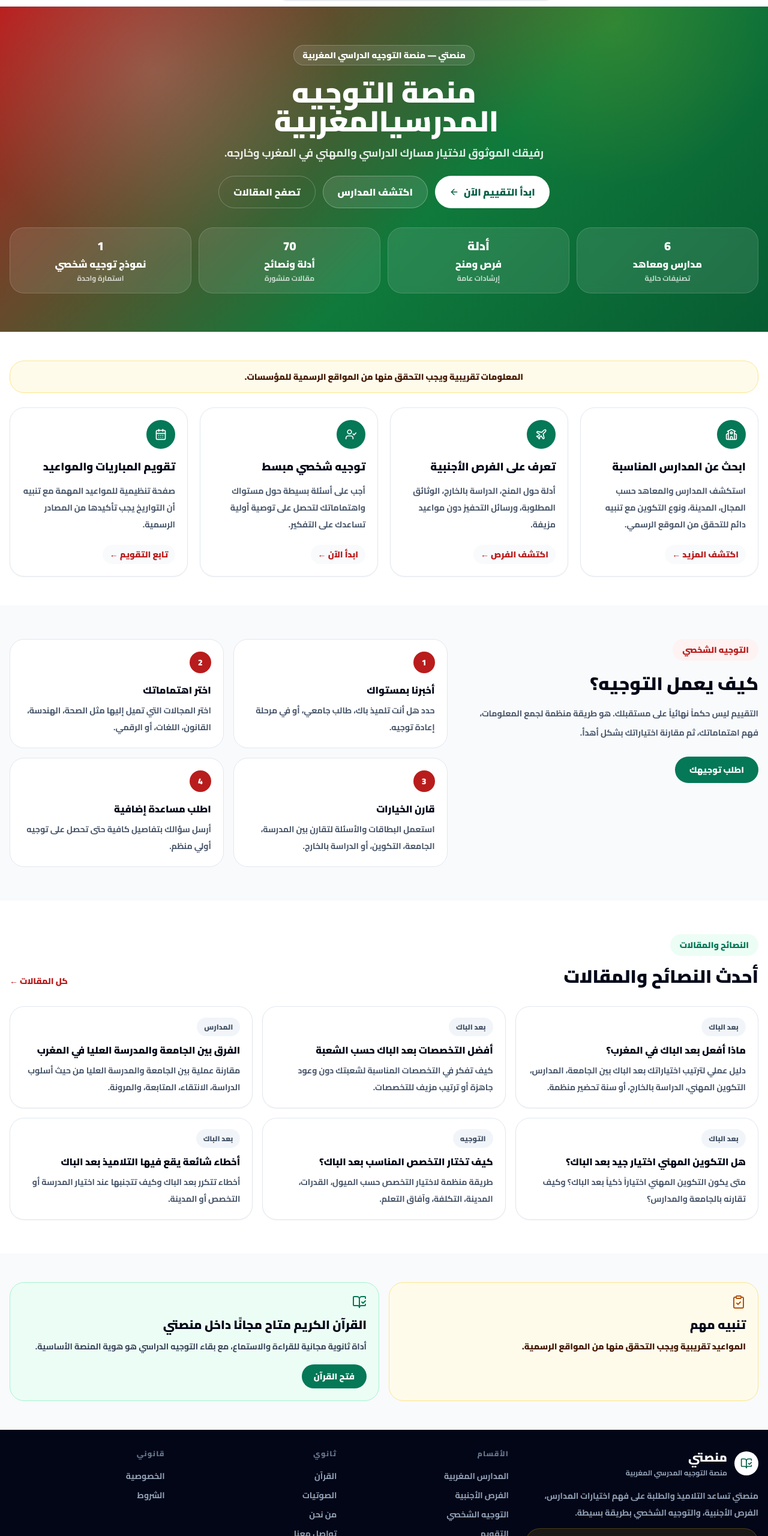
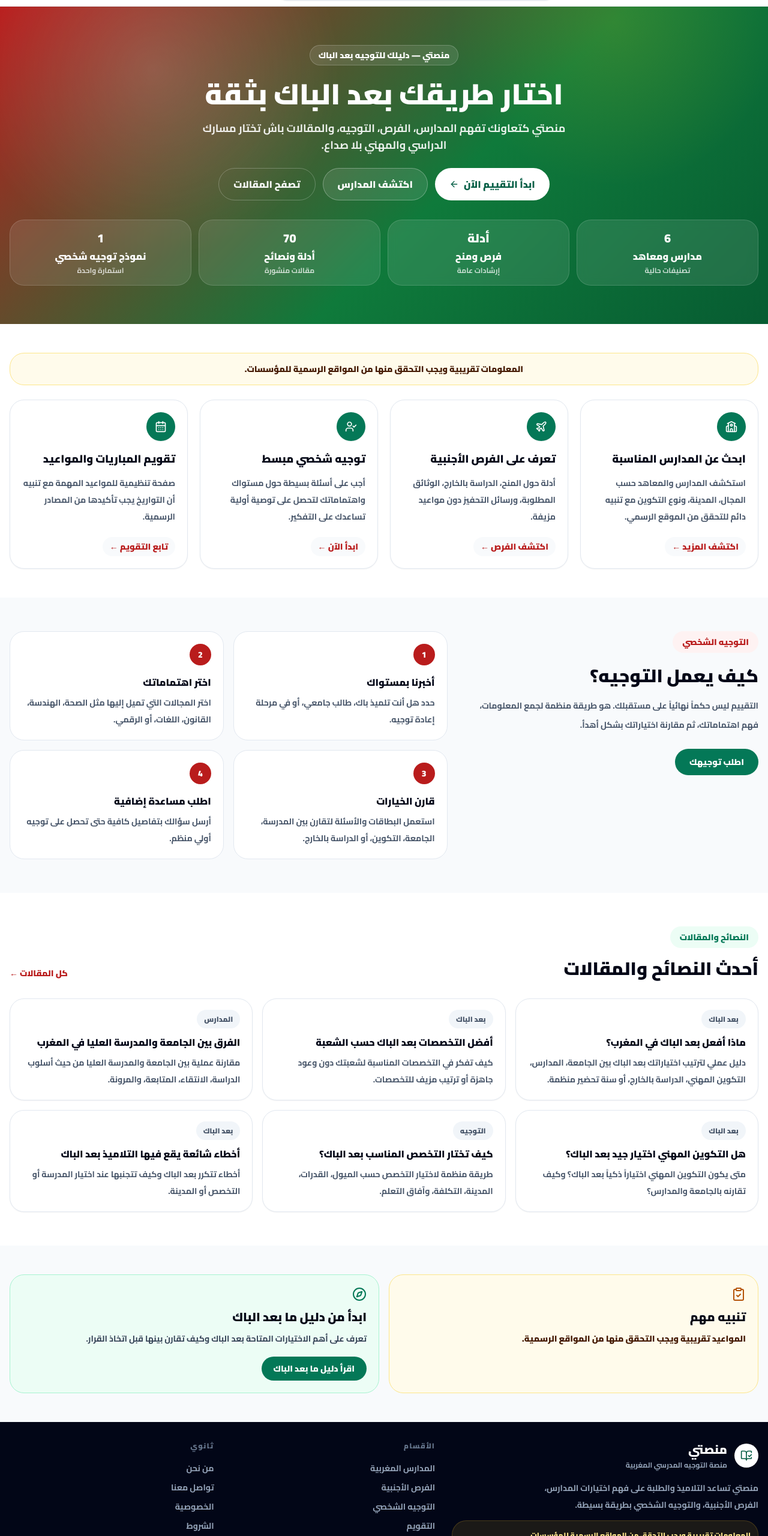
Before and after one commit to Boudofski/Minassati, a Next.js app: page / in a window 1280 px wide. Shown: the part 46-2606 px from the top of the page at 60% size. Built offline with nearby package versions, Linux system fonts and the light colour scheme.

Commit message:
Improve Moroccan hero copy and remove Quran from public site

```diff
--- a/src/app/about/page.tsx
+++ b/src/app/about/page.tsx
@@ -20,7 +20,7 @@ const liveNow = [
   "استمارة توجيه شخصي مبسطة",
   "تقويم تخطيطي للمباريات والمواعيد دون تواريخ مزيفة",
   "40 مقالًا عربيًا للتوجيه الدراسي والمهني",
-  "114 سورة في قارئ القرآن",
+  "دليل عملي لاختيارات ما بعد الباك",
 ];
 
 const comingSoon = [
--- a/src/app/globals.css
+++ b/src/app/globals.css
@@ -259,6 +259,11 @@ span {
   overflow-wrap: anywhere;
 }
 
+.minassati-hero-title {
+  font-size: 3rem !important;
+  line-height: 1.15 !important;
+}
+
 @media (max-width: 640px) {
   .page-shell {
     width: calc(100vw - 1.25rem);
@@ -269,6 +274,11 @@ span {
   h1 {
     font-size: clamp(2rem, 9vw, 2.75rem) !important;
     line-height: 1.25 !important;
+  }
+
+  .minassati-hero-title {
+    font-size: 1.8rem !important;
+    line-height: 1.28 !important;
   }
 }
 
--- a/src/app/help/page.tsx
+++ b/src/app/help/page.tsx
@@ -3,7 +3,7 @@ import Link from "next/link";
 
 export const metadata: Metadata = {
   title: "مركز المساعدة - منصتي",
-  description: "أسئلة مساعدة حول الدورات والموارد والقرآن والاشتراكات القادمة في منصتي.",
+  description: "أسئلة مساعدة حول المدارس، التوجيه، المقالات، ومعلومات ما بعد الباك في منصتي.",
   alternates: { canonical: "/help" },
 };
 
@@ -13,10 +13,10 @@ export default function HelpPage() {
       <h1 className="text-4xl font-black text-slate-950 sm:text-6xl">مركز المساعدة</h1>
       <div className="mt-8 grid gap-5 md:grid-cols-2">
         {[
-          ["هل الدورات متاحة الآن؟", "بعض الدورات مجانية أو متاحة كصفحات تعريفية. الدفع الكامل قيد التحضير."],
-          ["هل القرآن مجاني؟", "نعم، قارئ القرآن والصوتيات تبقى مورداً إسلامياً مجانياً داخل منصتي."],
-          ["هل يمكنني نشر دورة؟", "فتح حسابات المدربين قادم لاحقاً. يمكنك إرسال طلب اهتمام الآن."],
-          ["هل الموارد قابلة للتحميل؟", "حالياً توجد معاينات وبنية جاهزة. ملفات التحميل ستضاف لاحقاً."],
+          ["هل معلومات المدارس رسمية؟", "منصتي تقدم توجيهاً عاماً ومعلومات تقريبية، ويجب دائماً التحقق من الموقع الرسمي لكل مؤسسة."],
+          ["كيف أبدأ بعد الباك؟", "ابدأ بدليل ما بعد الباك، ثم قارن المدارس والمسارات حسب مستواك واهتماماتك والمدينة المناسبة لك."],
+          ["هل يمكنني طلب توجيه شخصي؟", "نعم، يمكنك إرسال طلب توجيه أولي من صفحة التوجيه الشخصي مع تفاصيل كافية عن مستواك واهتماماتك."],
+          ["هل المقالات تغني عن المصادر الرسمية؟", "لا، المقالات تساعدك على الفهم والمقارنة، لكنها لا تعوض الإعلانات والمواقع الرسمية للمؤسسات."],
         ].map(([q, a]) => (
           <div key={q} className="rounded-2xl border border-slate-200 bg-white p-6 shadow-soft">
             <h2 className="text-xl font-black text-slate-950">{q}</h2>
--- a/src/app/sitemap.ts
+++ b/src/app/sitemap.ts
@@ -1,6 +1,5 @@
 import type { MetadataRoute } from "next";
 import { articles } from "@/data/articles";
-import { getReciters } from "@/lib/mp3quran-api";
 import { site } from "@/lib/site";
 
 function entry(route: string, priority = 0.7) {
@@ -8,7 +7,6 @@ function entry(route: string, priority = 0.7) {
 }
 
 export default async function sitemap(): Promise<MetadataRoute.Sitemap> {
-  const { reciters } = await getReciters();
   const staticRoutes = [
     "",
     "/schools",
@@ -18,19 +16,16 @@ export default async function sitemap(): Promise<MetadataRoute.Sitemap> {
     "/calendar",
     "/faq",
     "/articles",
-    "/quran",
-    "/audio",
     "/about",
     "/contact",
     "/privacy",
     "/terms",
+    "/help",
   ];
 
   const routes = [
     ...staticRoutes.map((route) => entry(route, route === "" ? 1 : 0.8)),
     ...articles.map((article) => ({ url: `${site.url}/articles/${article.slug}`, lastModified: new Date(article.updatedAt), priority: 0.75 })),
-    ...Array.from({ length: 114 }, (_, index) => entry(`/quran/${index + 1}`, 0.65)),
-    ...reciters.slice(0, 24).map((reciter) => entry(`/audio/${reciter.id}`, 0.55)),
   ];
 
   const seen = new Set<string>();
--- a/src/components/minassati/Footer.tsx
+++ b/src/components/minassati/Footer.tsx
@@ -13,20 +13,14 @@ const columns = [
       ["/calendar", "التقويم"],
       ["/faq", "النصائح والأسئلة"],
       ["/articles", "المقالات"],
+      ["/after-bac", "بعد الباك"],
     ],
   },
   {
     title: "ثانوي",
     links: [
-      ["/quran", "القرآن"],
-      ["/audio", "الصوتيات"],
       ["/about", "من نحن"],
       ["/contact", "تواصل معنا"],
-    ],
-  },
-  {
-    title: "قانوني",
-    links: [
       ["/privacy", "الخصوصية"],
       ["/terms", "الشروط"],
     ],
@@ -38,7 +32,7 @@ export function Footer() {
 
   return (
     <footer className="bg-slate-950 text-white">
-      <div className="page-shell grid gap-7 py-8 lg:grid-cols-[1.5fr_1fr_1fr_1fr]">
+      <div className="page-shell grid gap-7 py-8 lg:grid-cols-[1.5fr_1fr_1fr]">
         <div>
           <Link href="/" className="flex items-center gap-3" aria-label="منصتي">
             <span className="grid h-10 w-10 place-items-center rounded-xl bg-white text-emerald-800">
--- a/src/components/minassati/Header.tsx
+++ b/src/components/minassati/Header.tsx
@@ -23,7 +23,6 @@ const primaryNav = [
 const moreItems = [
   { href: "/after-bac", label: "بعد الباك", icon: School },
   { href: "/faq", label: "النصائح والأسئلة", icon: HelpCircle },
-  { href: "/quran", label: "القرآن", icon: BookOpenCheck },
   { href: "/about", label: "من نحن", icon: BookText },
   { href: "/contact", label: "تواصل معنا", icon: Mail },
   { href: "/privacy", label: "الخصوصية", icon: ShieldCheck },
--- a/src/components/minassati/LocalizedHome.tsx
+++ b/src/components/minassati/LocalizedHome.tsx
@@ -1,5 +1,5 @@
 import Link from "next/link";
-import { ArrowLeft, BookOpenCheck, CalendarDays, ClipboardCheck, Plane, School, UserCheck } from "lucide-react";
+import { ArrowLeft, CalendarDays, ClipboardCheck, Compass, Plane, School, UserCheck } from "lucide-react";
 import { articles } from "@/data/articles";
 import { calendarWarning } from "@/data/calendar";
 import { schoolCategories } from "@/data/schools";
@@ -60,17 +60,13 @@ export function LocalizedHome(_: { locale: Locale }) {
         <div className="page-shell relative max-sm:w-[calc(100vw-1.25rem)] max-sm:max-w-[calc(100vw-1.25rem)] py-10 text-center sm:py-16">
           <div className="mx-auto w-full max-w-3xl overflow-hidden">
             <p className="inline-flex max-w-full rounded-full border border-white/20 bg-white/10 px-3.5 py-1.5 text-center text-xs font-black leading-7 text-white sm:text-sm">
-              منصتي — منصة التوجيه الدراسي المغربية
+              منصتي — دليلك للتوجيه بعد الباك
             </p>
-            <h1 className="mx-auto mt-5 max-w-[19rem] !text-[2rem] font-black leading-tight sm:max-w-3xl sm:!text-5xl">
-              منصة التوجيه
-              <br />
-              المدرسي
-              <br className="sm:hidden" />
-              <span className="sm:me-2">المغربية</span>
+            <h1 className="minassati-hero-title mx-auto mt-5 max-w-[18rem] text-balance font-black leading-tight sm:max-w-3xl">
+              اختار طريقك بعد الباك بثقة
             </h1>
-            <p className="mx-auto mt-4 max-w-[20rem] text-base font-bold leading-8 text-white/90 sm:max-w-2xl sm:text-lg">
-              رفيقك الموثوق لاختيار مسارك الدراسي والمهني في المغرب وخارجه.
+            <p className="mx-auto mt-4 max-w-[19rem] text-base font-bold leading-8 text-white/90 sm:max-w-2xl sm:text-lg">
+              منصتي كتعاونك تفهم المدارس، الفرص، التوجيه، والمقالات باش تختار مسارك الدراسي والمهني بلا صداع.
             </p>
             <div className="mt-6 flex flex-col justify-center gap-3 sm:flex-row">
               <Link href="/guidance-request" className="inline-flex items-center justify-center gap-2 rounded-full bg-white px-6 py-3.5 text-base font-black text-emerald-800">
@@ -169,10 +165,10 @@ export function LocalizedHome(_: { locale: Locale }) {
             <p className="mt-2 text-sm font-black leading-7 text-amber-950">{calendarWarning}</p>
           </div>
           <div className="rounded-xl border border-emerald-200 bg-emerald-50 p-5">
-            <BookOpenCheck className="h-6 w-6 text-emerald-700" />
-            <h2 className="mt-3 text-xl font-black text-slate-950">القرآن الكريم متاح مجانًا داخل منصتي</h2>
-            <p className="mt-2 text-sm font-bold leading-7 text-slate-700">أداة ثانوية مجانية للقراءة والاستماع، مع بقاء التوجيه الدراسي هو هوية المنصة الأساسية.</p>
-            <Link href="/quran" className="mt-4 inline-flex rounded-full bg-emerald-700 px-5 py-2.5 text-sm font-black text-white">فتح القرآن</Link>
+            <Compass className="h-6 w-6 text-emerald-700" />
+            <h2 className="mt-3 text-xl font-black text-slate-950">ابدأ من دليل ما بعد الباك</h2>
+            <p className="mt-2 text-sm font-bold leading-7 text-slate-700">تعرف على أهم الاختيارات المتاحة بعد الباك وكيف تقارن بينها قبل اتخاذ القرار.</p>
+            <Link href="/after-bac" className="mt-4 inline-flex rounded-full bg-emerald-700 px-5 py-2.5 text-sm font-black text-white">اقرأ دليل ما بعد الباك</Link>
           </div>
         </div>
       </section>
--- a/src/middleware.ts
+++ b/src/middleware.ts
@@ -1,6 +1,8 @@
 import { NextResponse, type NextRequest } from "next/server";
 
 const hiddenPrefixes = [
+  "/quran",
+  "/audio",
   "/courses",
   "/orientation",
   "/careers",
```
Also changed, not shown: src/lib/seo-i18n.ts (+1 -7 lines).
